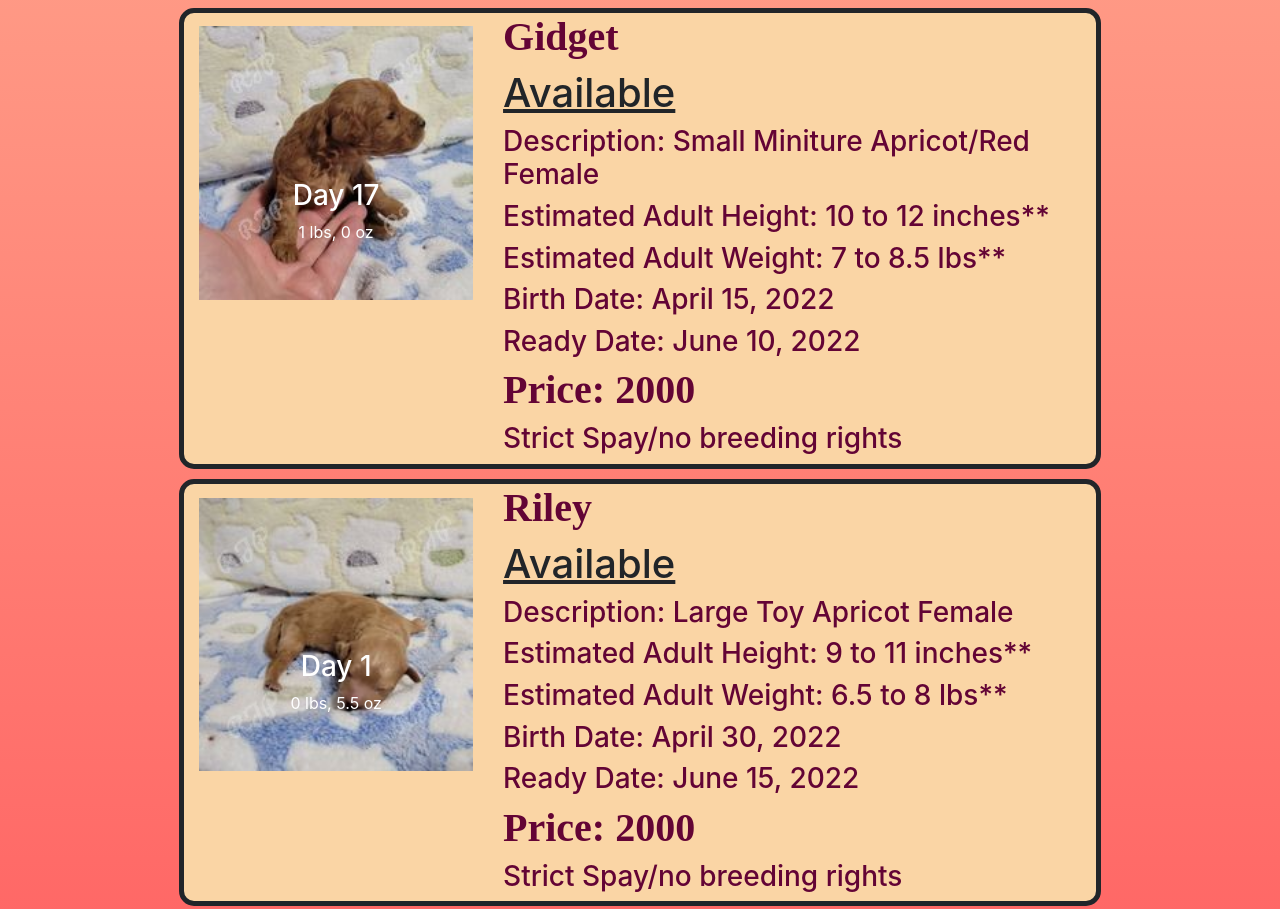
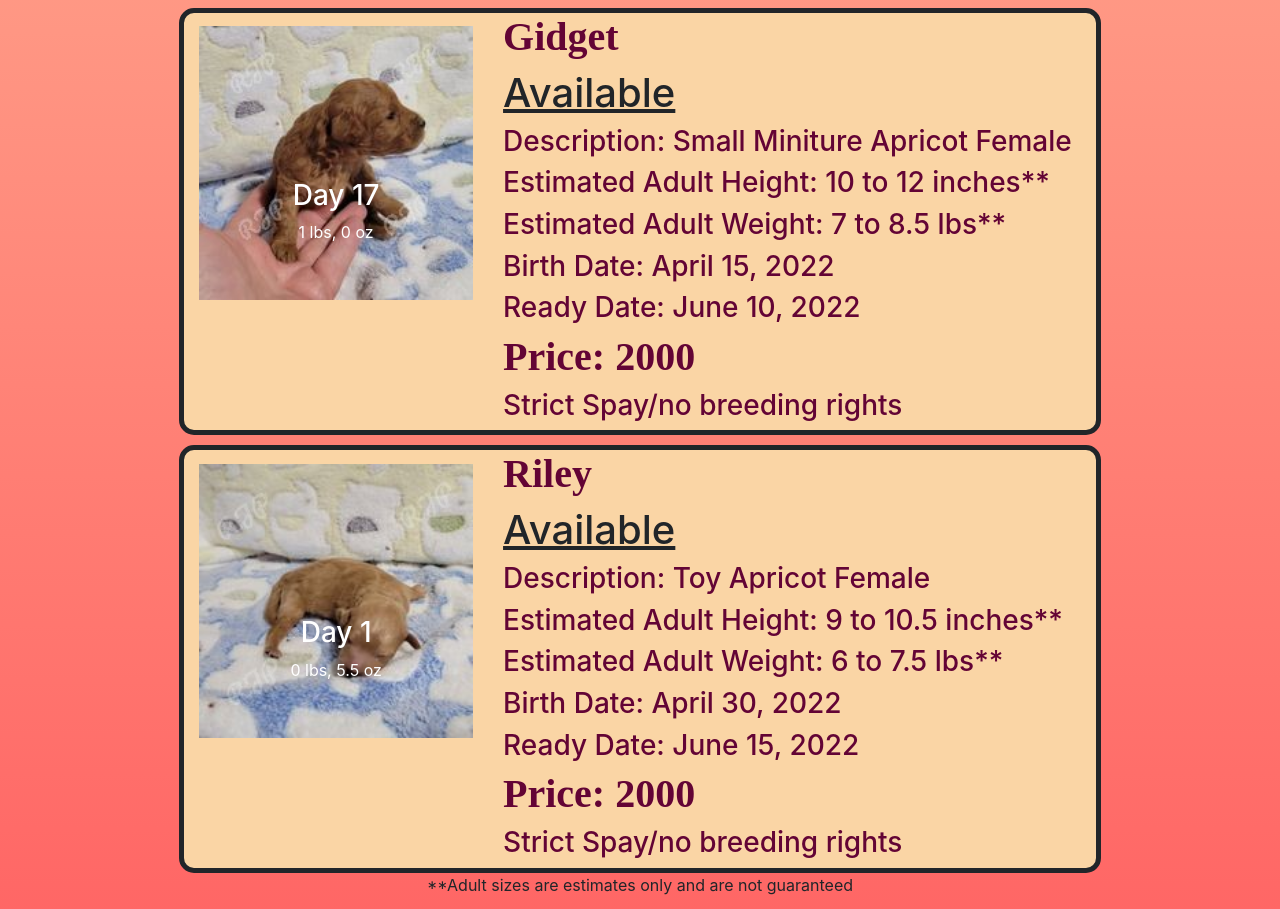
Before and after one commit to ingrambc/Holly-s-Poodle-Page, a React (Create React App) app: page /rigbyjasperpoodles/AvailablePuppies in a window 1280 px wide. Shown: the part 1154-2063 px from the top of the page. Built offline with nearby package versions, Linux system fonts and the light colour scheme.

Commit message:
changed puppy text

```diff
--- a/src/pages/AvailablePuppies.js
+++ b/src/pages/AvailablePuppies.js
@@ -145,7 +145,7 @@ function AvailablePuppies() {
             <PuppyInfo
               name="Gidget"
               status="Available"
-              desc = "Small Miniture Apricot/Red Female"
+              desc = "Small Miniture Apricot Female"
               height = "10 to 12 inches"
               weight = "7 to 8.5 lbs"
               birth= "April 15, 2022"
@@ -165,9 +165,9 @@ function AvailablePuppies() {
             <PuppyInfo
               name="Riley"
               status="Available"
-              desc = "Large Toy Apricot Female"
-              height = "9 to 11 inches"
-              weight = "6.5 to 8 lbs"
+              desc = "Toy Apricot Female"
+              height = "9 to 10.5 inches"
+              weight = "6 to 7.5 lbs"
               birth= "April 30, 2022"
               ready= "June 15, 2022"
               price = "2000"
```
Also changed, not shown: 2 other files (tests, documents, lock files or other folders).
